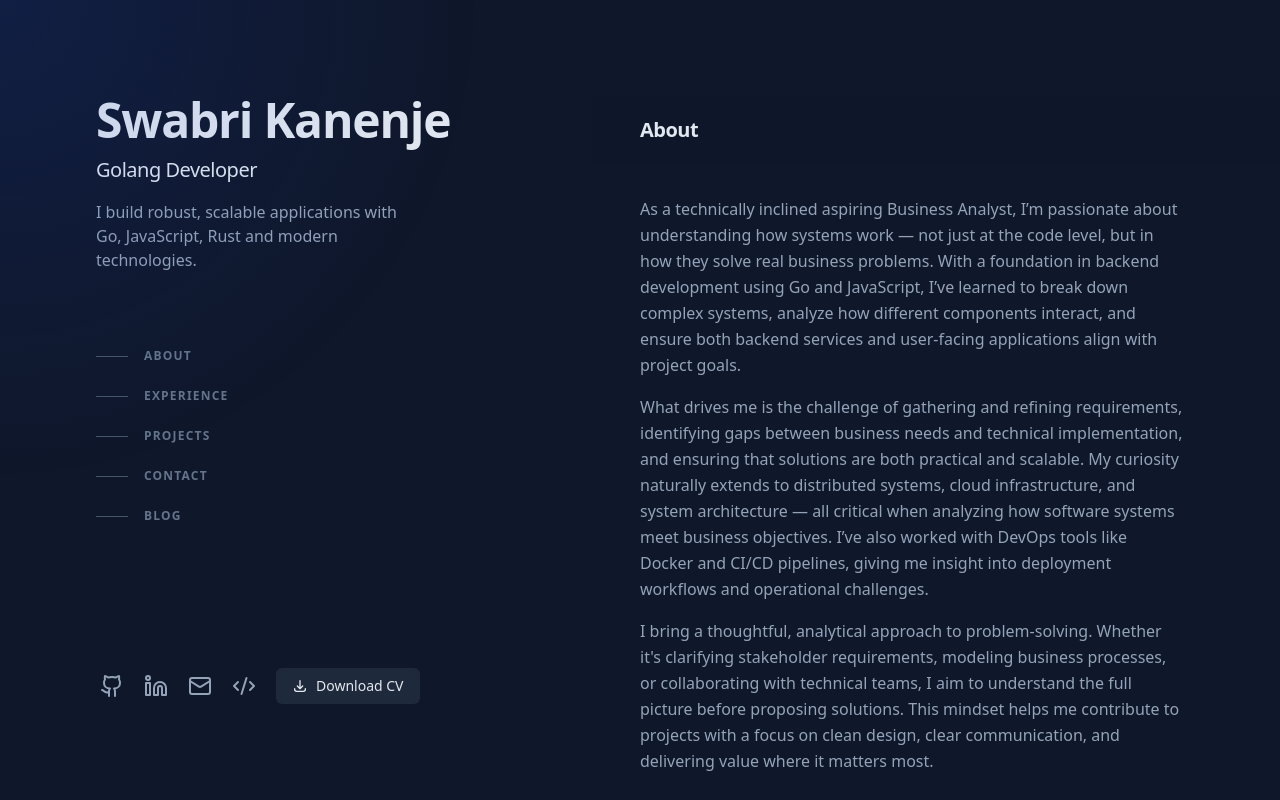
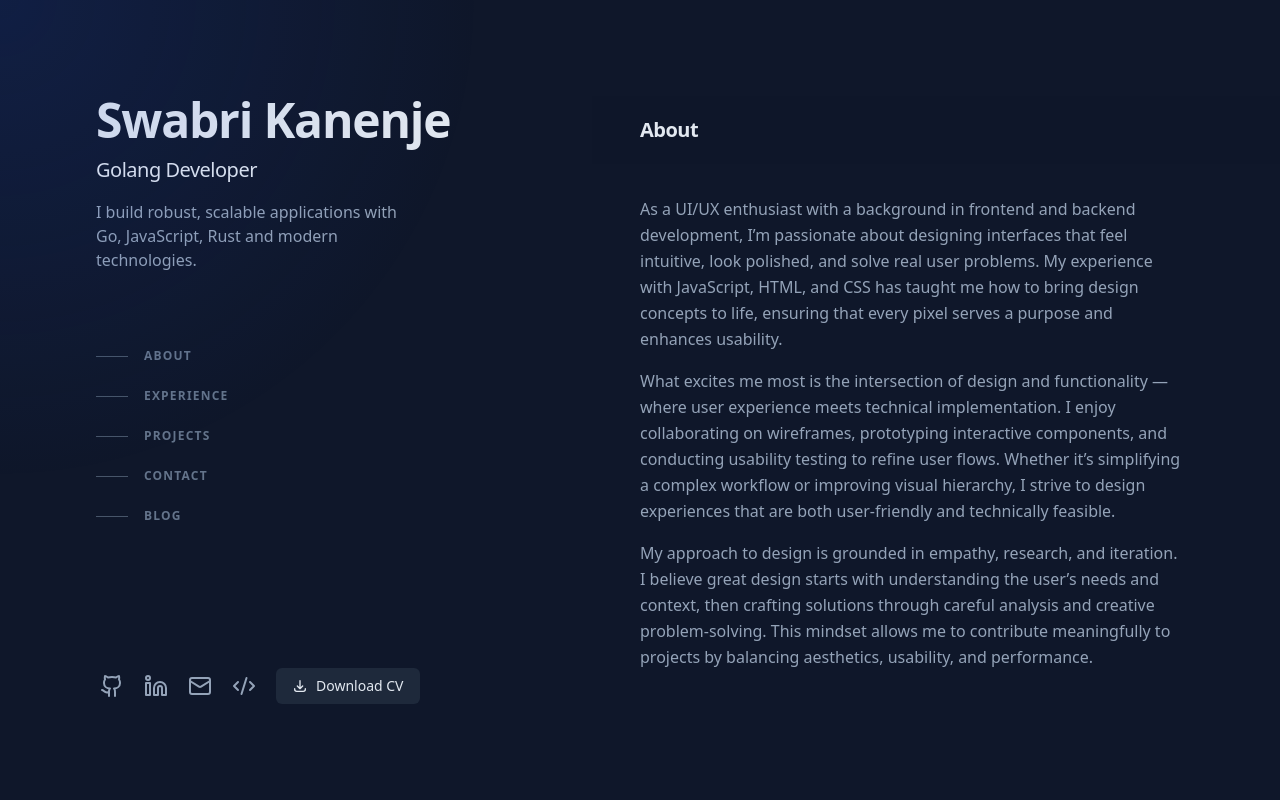
Before and after one commit to skanenje/portfolio2.0, a Next.js app: page / in a window 1280 px wide. Shown: the top 800 px of the page. Built offline with nearby package versions, Linux system fonts and the light colour scheme.

Commit message:
update bio

```diff
--- a/app/page.tsx
+++ b/app/page.tsx
@@ -179,16 +179,15 @@ export default function Home() {
               </div>
                     <div>
                       <p className="mb-4">
-                    As a technically inclined aspiring Business Analyst, I’m passionate about understanding how systems work — not just at the code level, but in how they solve real business problems. With a foundation in backend development using Go and JavaScript, I’ve learned to break down complex systems, analyze how different components interact, and ensure both backend services and user-facing applications align with project goals.
+                        As a UI/UX enthusiast with a background in frontend and backend development, I’m passionate about designing interfaces that feel intuitive, look polished, and solve real user problems. My experience with JavaScript, HTML, and CSS has taught me how to bring design concepts to life, ensuring that every pixel serves a purpose and enhances usability.
                       </p>
                       <p className="mb-4">
-                    What drives me is the challenge of gathering and refining requirements, identifying gaps between business needs and technical implementation, and ensuring that solutions are both practical and scalable. My curiosity naturally extends to distributed systems, cloud infrastructure, and system architecture — all critical when analyzing how software systems meet business objectives. I’ve also worked with DevOps tools like Docker and CI/CD pipelines, giving me insight into deployment workflows and operational challenges.
+                        What excites me most is the intersection of design and functionality — where user experience meets technical implementation. I enjoy collaborating on wireframes, prototyping interactive components, and conducting usability testing to refine user flows. Whether it’s simplifying a complex workflow or improving visual hierarchy, I strive to design experiences that are both user-friendly and technically feasible.
                       </p>
                       <p className="mb-4">
-                    I bring a thoughtful, analytical approach to problem-solving. Whether it's clarifying stakeholder requirements, modeling business processes, or collaborating with technical teams, I aim to understand the full picture before proposing solutions. This mindset helps me contribute to projects with a focus on clean design, clear communication, and delivering value where it matters most.
+                        My approach to design is grounded in empathy, research, and iteration. I believe great design starts with understanding the user’s needs and context, then crafting solutions through careful analysis and creative problem-solving. This mindset allows me to contribute meaningfully to projects by balancing aesthetics, usability, and performance.
                       </p>
                     </div>
-
             </section>
 
             {/* Experience Section */}
```
Lines whose indentation alone changed are shown as unchanged.
